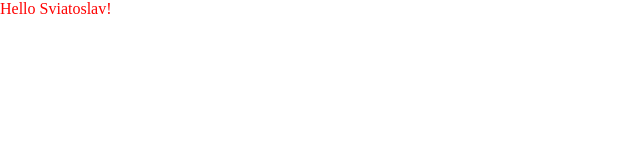
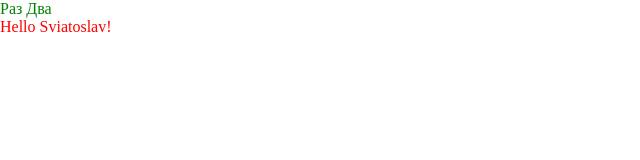
Before and after one commit to Sviatoslav-fls/lesson4, a plain HTML site: page Index.html in a window 1280 px wide. Shown: the whole page, without its empty margins (0-640 px from the left). Drawn offline with Linux system fonts and the light colour scheme.

Commit message:
add menu

```diff
--- a/Index.html
+++ b/Index.html
@@ -9,7 +9,18 @@
 </head>
 
 <body>
+	<header class="header">
+		<nav class="header__menu menu">
+			<ul class="header__list">
+				<li class="header__item">
+					<a href="" class="header__link">Раз</a>
+					<a href="" class="header__link">Два</a>
+				</li>
+			</ul>
+		</nav>
+	</header>
 	<h1>Hello Sviatoslav!</h1>
+
 
 
 </body>
--- a/css/style.css
+++ b/css/style.css
@@ -33,3 +33,6 @@ img {
 h1 {
 	color: red;
 }
+.header__link {
+	color: green;
+}
```
